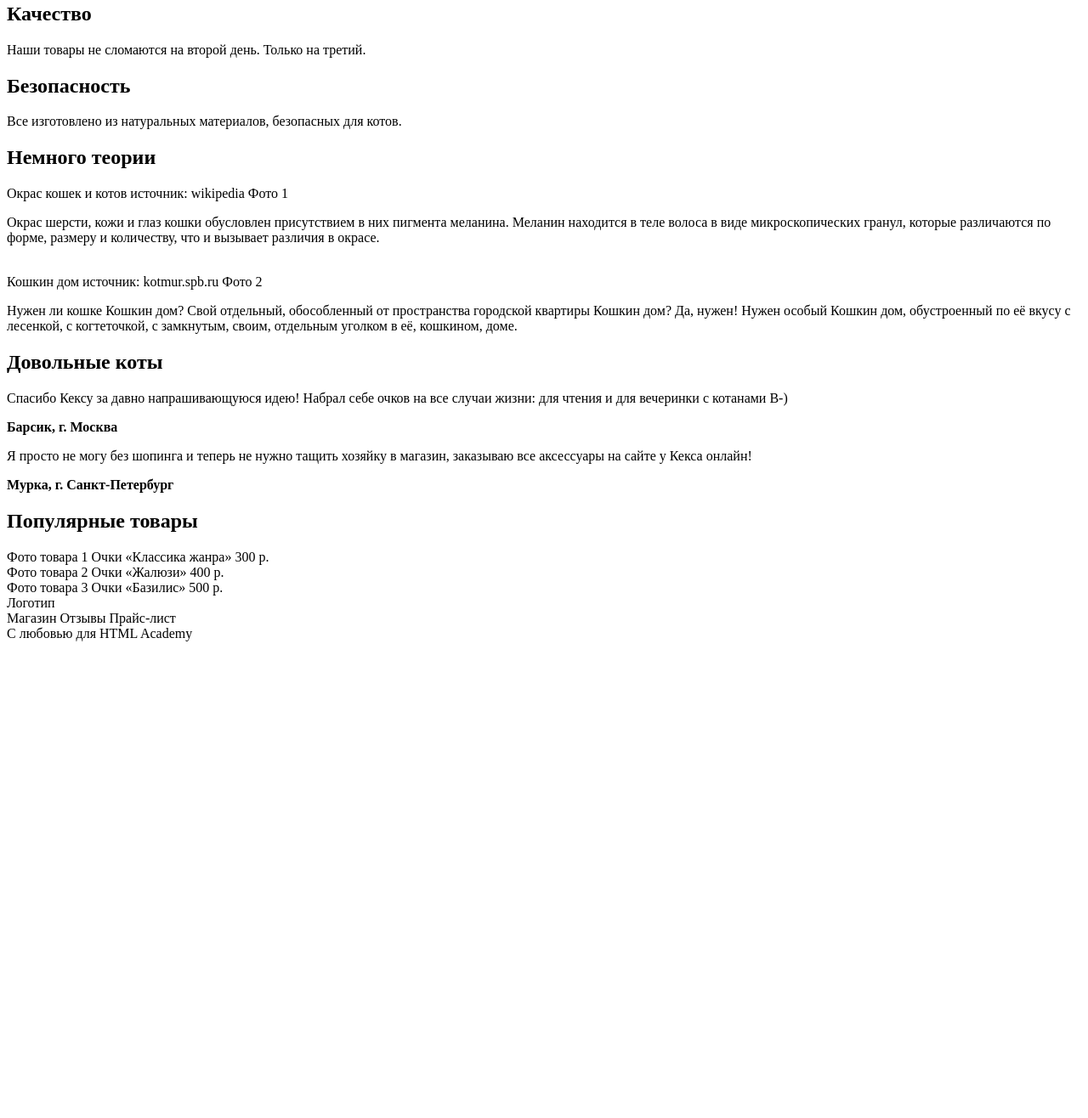
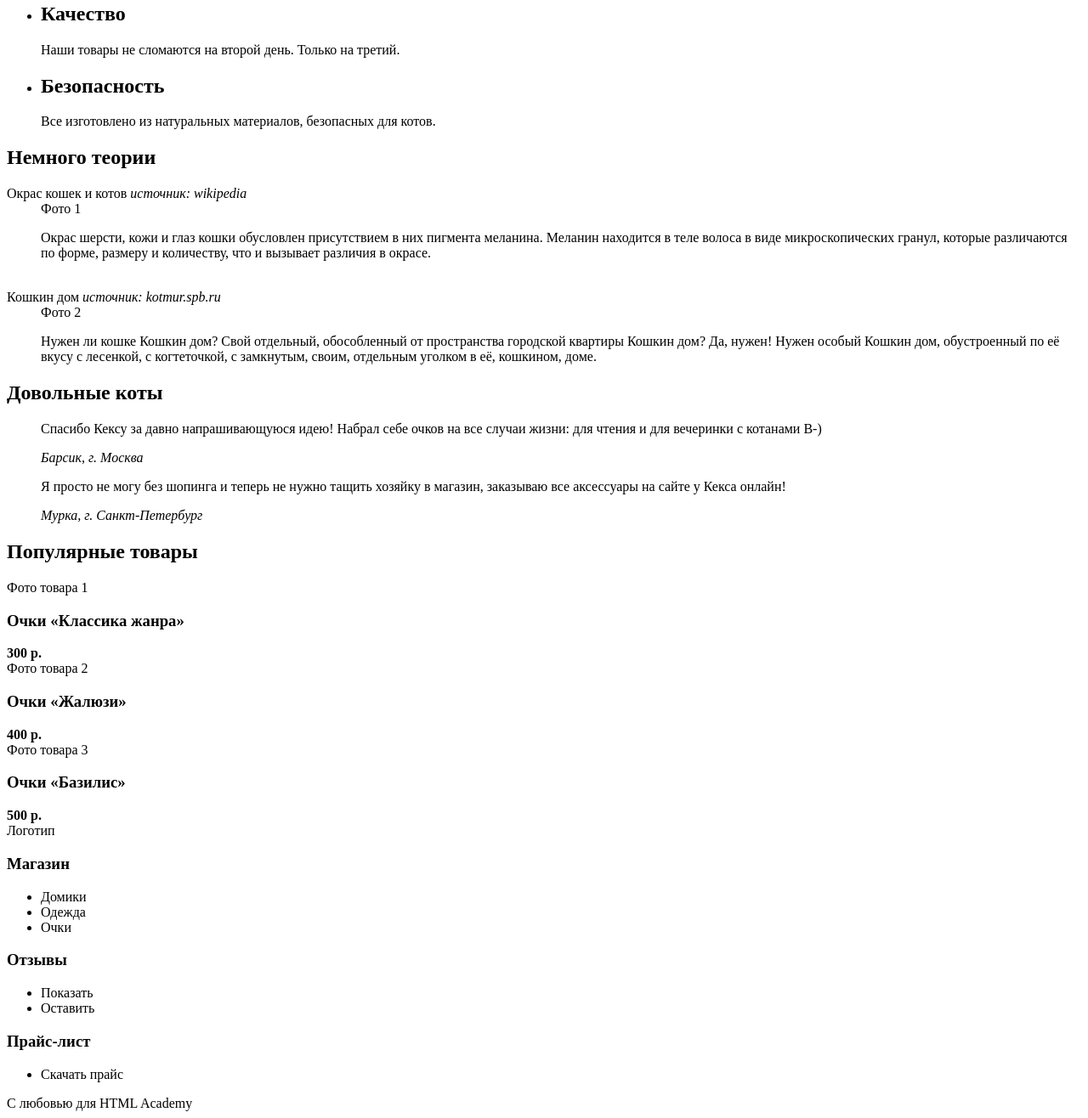
Before and after one commit to Evgenij-Vasiliev/The-Great-Keksby, a plain HTML site: page index.html in a window 1280 px wide. Shown: the part 250-1566 px from the top of the page at 85% size. Before the commit the page ends 1013 px from the top, so only its background shows below. Drawn offline with Linux system fonts and the light colour scheme.

Commit message:
markup-text decoration

```diff
--- a/index.html
+++ b/index.html
@@ -22,65 +22,103 @@
         </div>
     </div>
     <div class="features">
-        <div class="features-item">
+        <ul>
+            <li class="features-item">
                 <h2>Выбор</h2>
                 <p>Ваш питомец оценит широту нашего ассортимента
                     аксессуаров.</p>
-        </div>
-        <div class="features-item">
+            </li>
+            <li class="features-item">
                 <h2>Качество</h2>
                 <p>Наши товары не сломаются на второй день. Только на
                     третий.</p>
-        </div>
-        <div class="features-item">
+            </li>
+            <li class="features-item">
                 <h2>Безопасность</h2>
                 <p>Все изготовлено из натуральных материалов, безопасных для
                     котов.</p>
-        </div>
+            </li>
+        </ul>
     </div>
     <div class="cat-reference">
         <h2>Немного теории</h2>
-        Окрас кошек и котов источник: wikipedia Фото 1
+        <dl>
+            <dt>
+                Окрас кошек и котов <i>источник: wikipedia</i>
+            </dt>
+            <dd>
+                Фото 1
                 <p>
                     Окрас шерсти, кожи и глаз кошки обусловлен присутствием в них
                     пигмента меланина. Меланин находится в теле волоса в виде
                     микроскопических гранул, которые различаются по форме, размеру и
                     количеству, что и вызывает различия в окрасе.
                 </p>
+            </dd>
             <br />
-        Кошкин дом источник: kotmur.spb.ru Фото 2
+            <dt>
+                Кошкин дом <i>источник: kotmur.spb.ru</i>
+            </dt>
+            <dd>
+                Фото 2
                 <p>
                     Нужен ли кошке Кошкин дом? Свой отдельный, обособленный от
                     пространства городской квартиры Кошкин дом? Да, нужен! Нужен
                     особый Кошкин дом, обустроенный по её вкусу с лесенкой, с
                     когтеточкой, с замкнутым, своим, отдельным уголком в её,
                     кошкином, доме.</p>
+            </dd>
+        </dl>
     </div>
     <div class="reviews">
         <h2> Довольные коты</h2>
-        <div class="reviews-list">
+        <blockquote class="review-item">
             <p>Спасибо Кексу за давно напрашивающуюся идею! Набрал себе
                 очков на все случаи жизни: для чтения и для вечеринки с
                 котанами B-)</p>
-            <strong>Барсик, г. Москва</strong>
-            <br />
+            <cite>Барсик, г. Москва</cite>
+        </blockquote>
+        <blockquote class="review-item">
             <p>Я просто не могу без шопинга и теперь не нужно тащить
                 хозяйку в магазин, заказываю все аксессуары на сайте у Кекса
                 онлайн!</p>
-            <strong>Мурка, г. Санкт-Петербург</strong>
+            <cite>Мурка, г. Санкт-Петербург</cite>
+        </blockquote>
     </div>
     </div>
     <div class="popular-and-price">
         <h2>Популярные товары</h2>
         <div class="popular-items">
-            <div class="cotalog-item">Фото товара 1 Очки «Классика жанра» 300 р.</div>
-            <div class="catalog-item">Фото товара 2 Очки «Жалюзи» 400 р.</div>
-            <div class="catalog-item">Фото товара 3 Очки «Базилис» 500 р.</div>
+            <div class="cotalog-item">Фото товара 1 <h3>Очки «Классика жанра»</h3><b>300 р.</b></div>
+            <div class="catalog-item">Фото товара 2 <h3>Очки «Жалюзи»</h3><b>400 р.</b></div>
+            <div class="catalog-item">Фото товара 3 <h3>Очки «Базилис»</h3><b>500 р.</b></div>
         </div>
     </div>
     <div class="page-footer">
         <div class="footer-top">Логотип</div>
-        <div class="footer-middle"> Магазин Отзывы Прайс-лист</div>
+        <div class="footer-middle">
+            <div class="footer-menu">
+                <h3> Магазин</h3>
+                <ul>
+                    <li>Домики</li>
+                    <li>Одежда</li>
+                    <li>Очки</li>
+                </ul>
+            </div>
+            <div class="footer-menu">
+                <h3>Отзывы</h3>
+                <ul>
+                    <li>Показать</li>
+                    <li>Оставить</li>
+                </ul>
+            </div>
+            <div class="footer-menu">
+                <h3>Прайс-лист</h3>
+                <ul>
+                    <li>Скачать прайс</li>
+                </ul>
+            </div>
+        </div>
         <div class="footer-bottom"> С любовью для HTML Academy</div>
     </div>
 </body>
```
Lines whose indentation alone changed are shown as unchanged.
